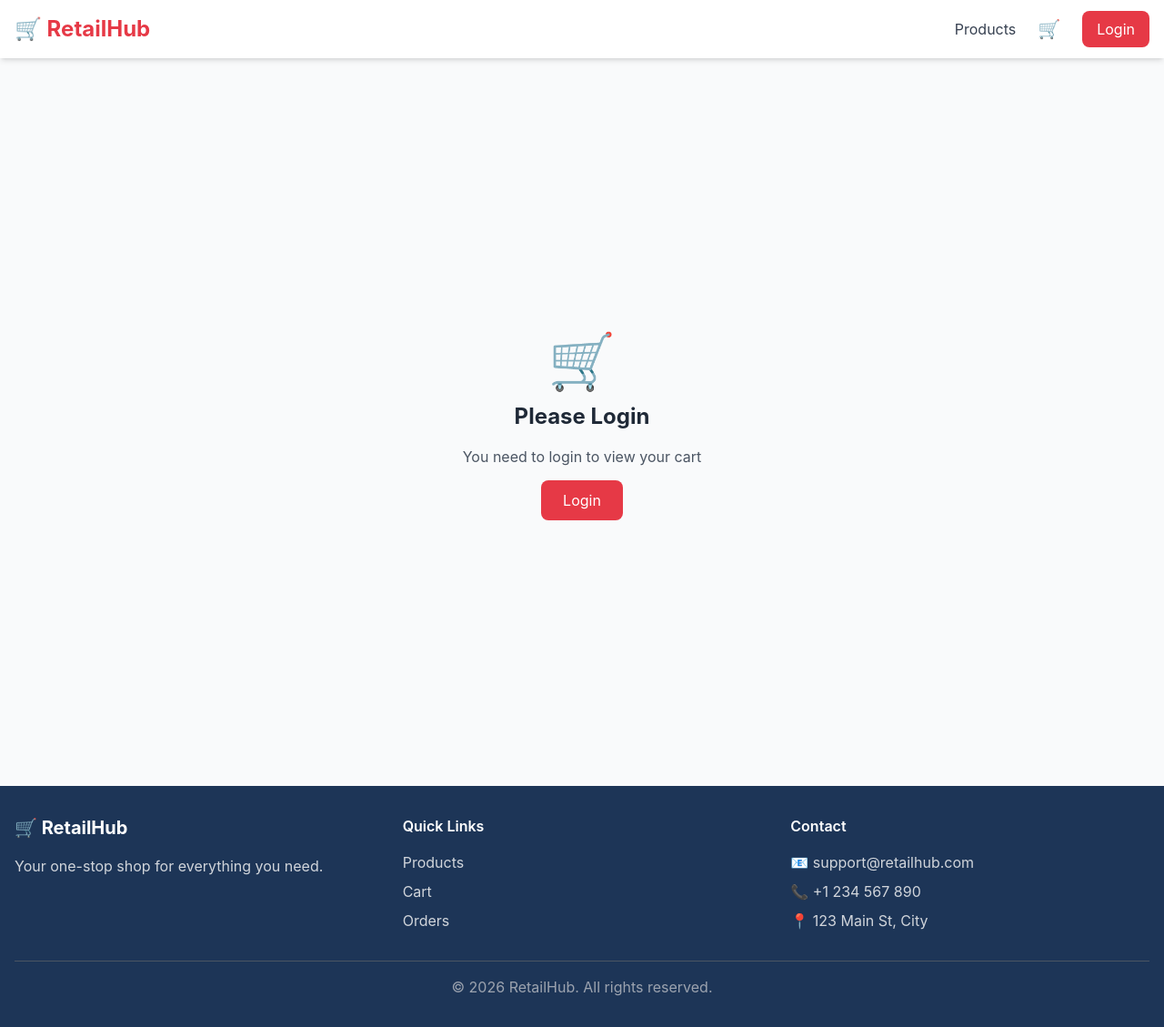
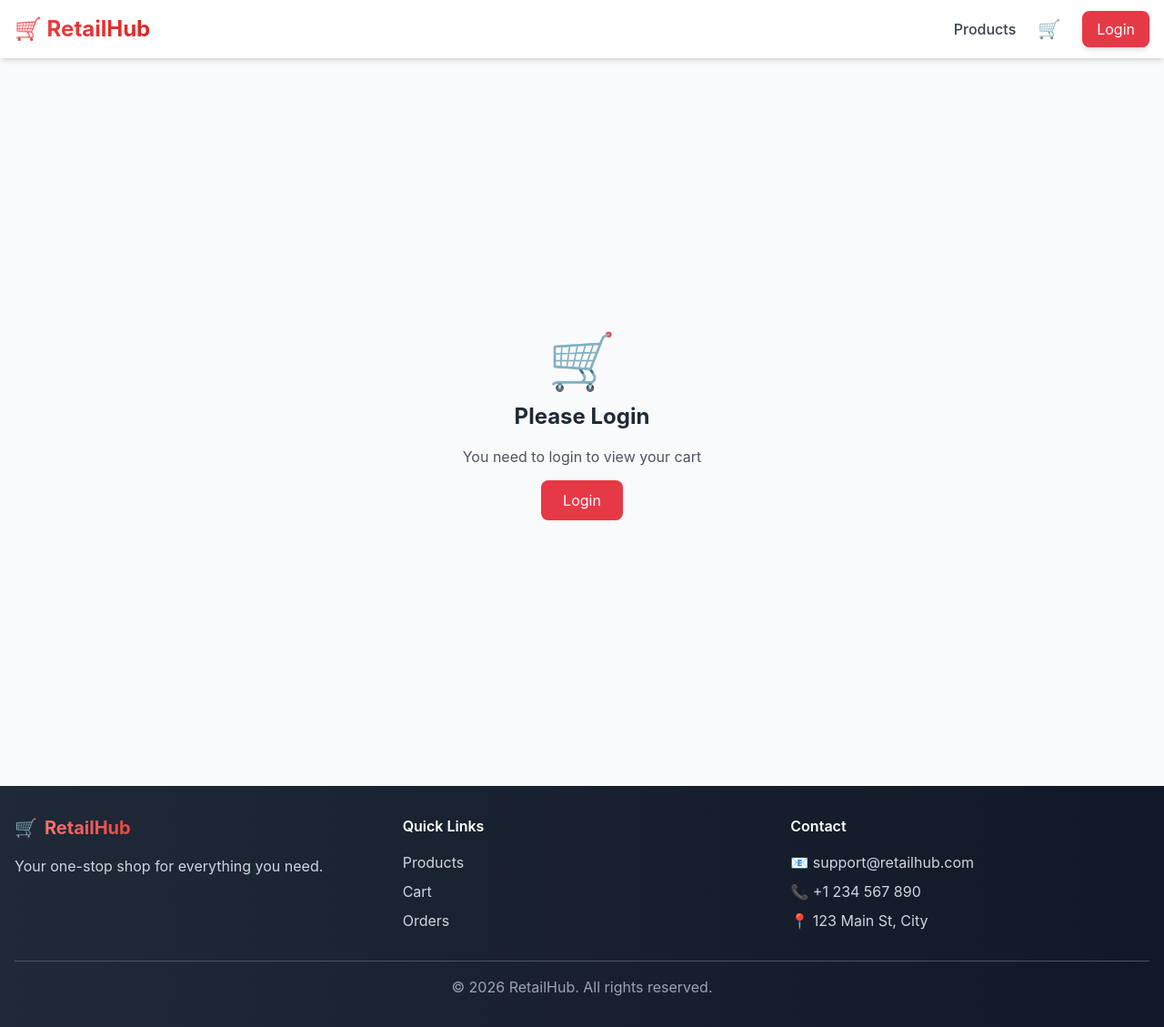
Before and after one commit to Aditya-PS-05/Ecommerce-Retail-HCL-Hackathon, a React (Create React App) app in the folder frontend/: page /cart in a window 1280 px wide. Shown: the whole page at 91% size. Built offline with nearby package versions, Linux system fonts and the light colour scheme; the HTML template or start-up script is replaced by a standard one.

Commit message:
feat(ui): enhance visual design with animations and modern styling

```diff
--- a/frontend/src/App.js
+++ b/frontend/src/App.js
@@ -12,12 +12,15 @@ function CartNotification() {
   if (!notification) return null;
 
   return (
-    <div className={`fixed top-20 right-4 z-50 px-4 py-3 rounded-lg shadow-lg transition-all transform ${
+    <div className={`fixed top-20 right-4 z-50 px-4 py-3 rounded-lg shadow-xl transition-all transform animate-slide-in ${
       notification.type === 'success'
-        ? 'bg-green-500 text-white'
-        : 'bg-red-500 text-white'
+        ? 'bg-gradient-to-r from-green-500 to-green-600 text-white'
+        : 'bg-gradient-to-r from-red-500 to-red-600 text-white'
     }`}>
-      {notification.message}
+      <div className="flex items-center space-x-2">
+        <span className="text-lg">{notification.type === 'success' ? '✓' : '⚠'}</span>
+        <span>{notification.message}</span>
+      </div>
     </div>
   );
 }
--- a/frontend/src/components/Footer.jsx
+++ b/frontend/src/components/Footer.jsx
@@ -2,12 +2,15 @@ import { Link } from 'react-router-dom';
 
 const Footer = () => {
   return (
-    <footer className="bg-secondary text-white mt-auto">
+    <footer className="bg-gradient-to-r from-gray-800 to-gray-900 text-white mt-auto">
       <div className="max-w-7xl mx-auto px-4 py-8">
         <div className="grid grid-cols-1 md:grid-cols-3 gap-8">
           {/* Brand */}
           <div>
-            <h3 className="text-xl font-bold mb-4">🛒 RetailHub</h3>
+            <h3 className="text-xl font-bold mb-4 flex items-center">
+              <span className="mr-2">🛒</span>
+              <span className="bg-gradient-to-r from-red-400 to-red-500 bg-clip-text text-transparent">RetailHub</span>
+            </h3>
             <p className="text-gray-300">
               Your one-stop shop for everything you need.
             </p>
@@ -18,17 +21,17 @@ const Footer = () => {
             <h4 className="font-semibold mb-4">Quick Links</h4>
             <ul className="space-y-2">
               <li>
-                <Link to="/products" className="text-gray-300 hover:text-white">
+                <Link to="/products" className="text-gray-300 hover:text-white transition-colors duration-200 hover:translate-x-1 inline-block">
                   Products
                 </Link>
               </li>
               <li>
-                <Link to="/cart" className="text-gray-300 hover:text-white">
+                <Link to="/cart" className="text-gray-300 hover:text-white transition-colors duration-200 hover:translate-x-1 inline-block">
                   Cart
                 </Link>
               </li>
               <li>
-                <Link to="/orders" className="text-gray-300 hover:text-white">
+                <Link to="/orders" className="text-gray-300 hover:text-white transition-colors duration-200 hover:translate-x-1 inline-block">
                   Orders
                 </Link>
               </li>
--- a/frontend/src/components/Navbar.jsx
+++ b/frontend/src/components/Navbar.jsx
@@ -10,21 +10,21 @@ const Navbar = ({ user, cartCount = 0, onLogout }) => {
       <div className="max-w-7xl mx-auto px-4">
         <div className="flex justify-between items-center h-16">
           {/* Logo */}
-          <Link to="/" className="flex items-center space-x-2">
-            <span className="text-2xl font-bold text-primary">🛒 RetailHub</span>
+          <Link to="/" className="flex items-center space-x-2 transition-transform hover:scale-105">
+            <span className="text-2xl font-bold text-primary bg-gradient-to-r from-red-500 to-red-600 bg-clip-text text-transparent">🛒 RetailHub</span>
           </Link>
 
           {/* Desktop Menu */}
           <div className="hidden md:flex items-center space-x-6">
-            <Link to="/products" className="text-gray-700 hover:text-primary">
+            <Link to="/products" className="text-gray-700 hover:text-primary transition-colors duration-200 font-medium">
               Products
             </Link>
 
             {/* Cart */}
-            <Link to="/cart" className="relative text-gray-700 hover:text-primary">
+            <Link to="/cart" className="relative text-gray-700 hover:text-primary transition-all duration-200 hover:scale-110">
               <span className="text-xl">🛒</span>
               {cartCount > 0 && (
-                <span className="absolute -top-2 -right-2 bg-primary text-white text-xs w-5 h-5 rounded-full flex items-center justify-center">
+                <span className="absolute -top-2 -right-2 bg-primary text-white text-xs w-5 h-5 rounded-full flex items-center justify-center animate-pulse">
                   {cartCount}
                 </span>
               )}
@@ -60,7 +60,7 @@ const Navbar = ({ user, cartCount = 0, onLogout }) => {
                 )}
               </div>
             ) : (
-              <Link to="/login" className="bg-primary text-white px-4 py-2 rounded-lg hover:bg-red-600">
+              <Link to="/login" className="bg-primary text-white px-4 py-2 rounded-lg hover:bg-red-600 transition-all duration-200 shadow-md hover:shadow-lg transform hover:-translate-y-0.5">
                 Login
               </Link>
             )}
--- a/frontend/src/components/ProductCard.jsx
+++ b/frontend/src/components/ProductCard.jsx
@@ -11,12 +11,12 @@ const ProductCard = ({ product, onAddToCart }) => {
   const isInCart = cart.items.some(item => item.product_id === productId);
 
   return (
-    <div className="bg-white rounded-lg shadow-md overflow-hidden hover:shadow-lg transition-shadow">
+    <div className="bg-white rounded-lg shadow-md overflow-hidden hover:shadow-xl transition-all duration-300 transform hover:-translate-y-1">
       {/* Image */}
       <Link to={`/products/${productId}`}>
-        <div className="h-48 bg-gray-100 flex items-center justify-center overflow-hidden">
+        <div className="h-48 bg-gradient-to-br from-gray-50 to-gray-100 flex items-center justify-center overflow-hidden">
           {image_url ? (
-            <img src={image_url} alt={displayName} className="w-full h-full object-cover" />
+            <img src={image_url} alt={displayName} className="w-full h-full object-cover hover:scale-105 transition-transform duration-300" />
           ) : (
             <span className="text-6xl">📦</span>
           )}
@@ -47,12 +47,12 @@ const ProductCard = ({ product, onAddToCart }) => {
         <button
           onClick={() => onAddToCart(product)}
           disabled={stock === 0 || isInCart}
-          className={`w-full mt-4 py-2 rounded-lg font-semibold transition-colors ${
+          className={`w-full mt-4 py-2 rounded-lg font-semibold transition-all duration-200 ${
             stock === 0
               ? 'bg-gray-300 text-gray-500 cursor-not-allowed'
               : isInCart
-              ? 'bg-green-500 text-white cursor-default'
-              : 'bg-primary text-white hover:bg-red-600'
+              ? 'bg-green-500 text-white cursor-default shadow-md'
+              : 'bg-primary text-white hover:bg-red-600 shadow-md hover:shadow-lg transform hover:-translate-y-0.5'
           }`}
         >
           {stock === 0 ? 'Out of Stock' : isInCart ? '✓ Added to Cart' : 'Add to Cart'}
--- a/frontend/src/index.css
+++ b/frontend/src/index.css
@@ -10,6 +10,22 @@
   }
   .scrollbar-hide::-webkit-scrollbar {
     display: none;
+  }
+
+  /* Smooth animations */
+  @keyframes slide-in {
+    from {
+      transform: translateX(100%);
+      opacity: 0;
+    }
+    to {
+      transform: translateX(0);
+      opacity: 1;
+    }
+  }
+
+  .animate-slide-in {
+    animation: slide-in 0.3s ease-out;
   }
 }
 
```
